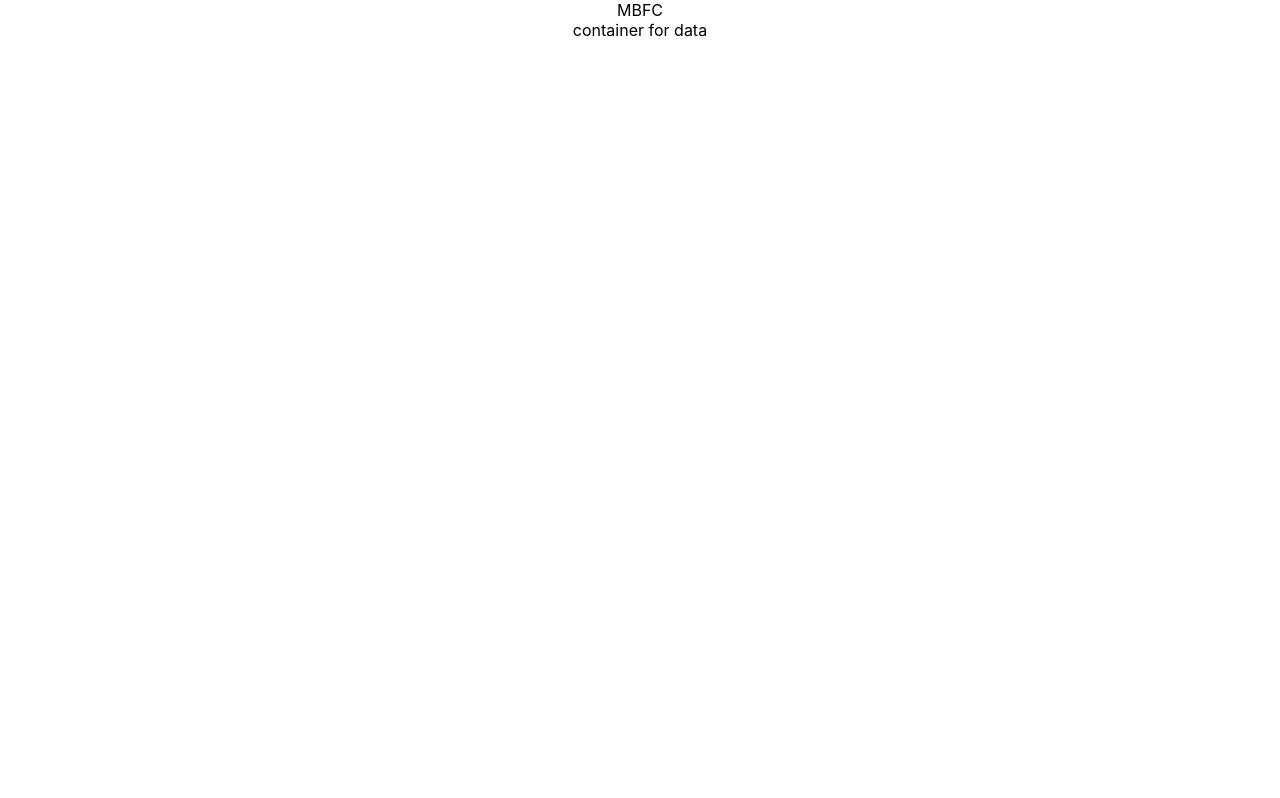
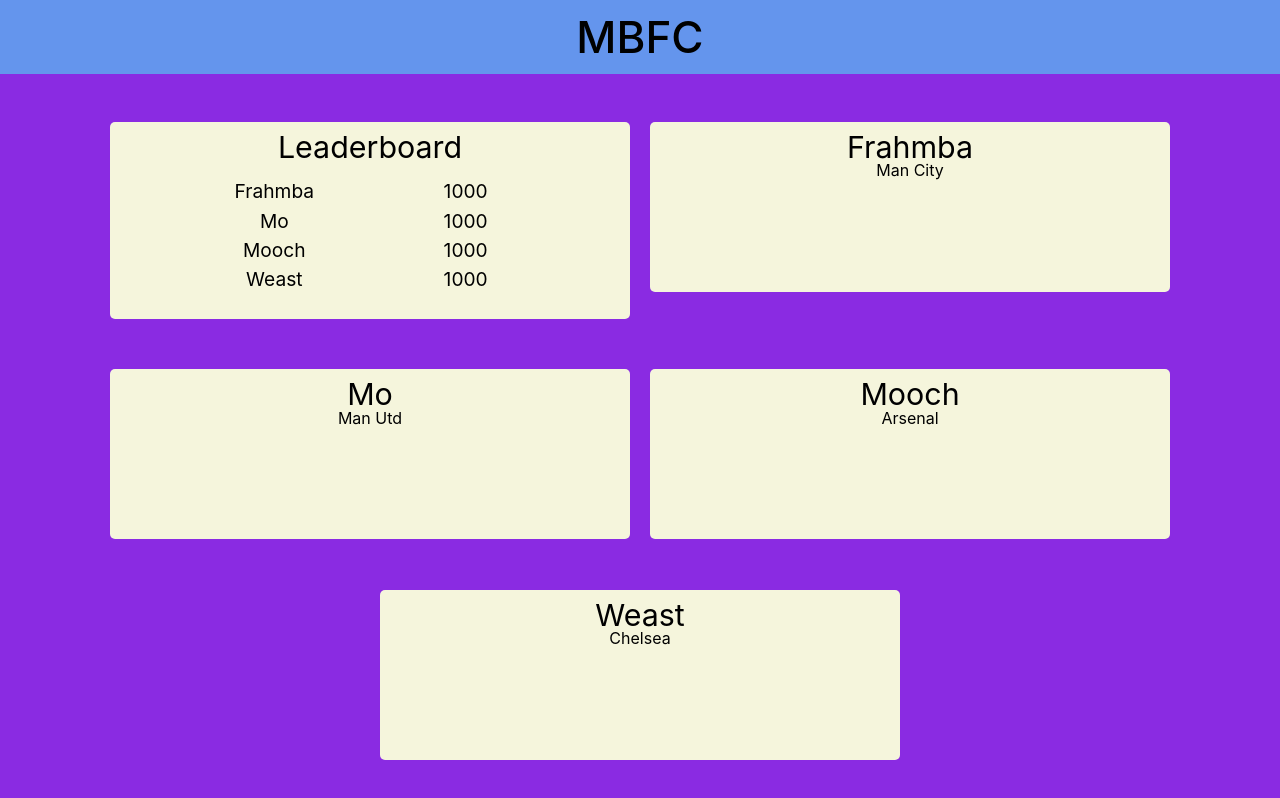
Before and after one commit to nickfrahm/mbfc2, a React (Create React App) app: page / in a window 1280 px wide. Built offline with nearby package versions, Linux system fonts and the light colour scheme.

Commit message:
skeleton of the interface

```diff
--- a/src/App.css
+++ b/src/App.css
@@ -1,3 +1,59 @@
 .App {
   text-align: center;
 }
+
+.Navbar {
+  width: 100vw;
+  background-color: cornflowerblue;
+  font-size: 2.75rem;
+  margin: 0;
+  padding: 15px 0px;
+  position: fixed;
+  top: 0;
+  z-index: 1000;
+  font-weight: 500;
+}
+
+.container {
+  width: 100%;
+  padding-top: 7rem;
+  background-color: blueviolet;
+  min-height: calc(100vh - 7rem);
+  /*Flexbox related below*/
+  display: flex;
+  justify-content: center;
+  align-items: flex-start;
+  flex-wrap: wrap;
+}
+
+.body-block {
+  background-color: beige;
+  font-size: 1rem;
+  max-width: 500px;
+  width: 85%;
+  min-height: 150px;
+  padding: 10px;
+  margin: 10px;
+  border-radius: 5px;
+}
+
+.players {
+  margin: 15px;
+}
+
+.LeaderboardPlayer {
+  display: flex;
+  justify-content: space-evenly;
+  align-items: stretch;
+}
+
+.LeaderboardPlayer>div {
+  width: 20%;
+  margin: 5px;
+  font-size: 1.2rem;
+}
+
+.body-header {
+  font-weight: 400;
+  font-size: 1.9rem;
+}
--- a/src/App.js
+++ b/src/App.js
@@ -1,12 +1,36 @@
 import './App.css';
 import Body from './components/Body';
 import Nav from './components/Nav';
+import { useState } from 'react';
 
 function App() {
+  const [players, setPlayers] = useState([
+    {
+      id: 1,
+      name: 'Frahmba',
+      teams: [{ name: 'Man City' }],
+    },
+    {
+      id: 2,
+      name: 'Mo',
+      teams: [{ name: 'Man Utd' }],
+    },
+    {
+      id: 3,
+      name: 'Mooch',
+      teams: [{ name: 'Arsenal' }],
+    },
+    {
+      id: 4,
+      name: 'Weast',
+      teams: [{ name: 'Chelsea' }],
+    },
+  ]);
+
   return (
     <div className='App'>
       <Nav />
-      <Body />
+      <Body players={players} />
     </div>
   );
 }
--- a/src/components/Body.js
+++ b/src/components/Body.js
@@ -1,7 +1,16 @@
 import React from 'react';
+import Leaderboard from './Leaderboard';
+import PlayerBlock from './PlayerBlock';
 
-const Body = () => {
-  return <div className='container'>container for data</div>;
+const Body = ({ players }) => {
+  return (
+    <div className='container'>
+      <Leaderboard players={players} />
+      {players.map((player) => (
+        <PlayerBlock player={player} />
+      ))}
+    </div>
+  );
 };
 
 export default Body;
--- /dev/null
+++ b/src/components/Leaderboard.js
@@ -0,0 +1,17 @@
+import React from 'react';
+import LeaderboardPlayer from './LeaderboardPlayer';
+
+const Leaderboard = ({ players }) => {
+  return (
+    <div className='Leaderboard body-block'>
+      <h2 className='body-header'>Leaderboard</h2>
+      <div className='players'>
+        {players.map((player) => {
+          return <LeaderboardPlayer key={player.id} player={player} />;
+        })}
+      </div>
+    </div>
+  );
+};
+
+export default Leaderboard;
--- /dev/null
+++ b/src/components/LeaderboardPlayer.js
@@ -0,0 +1,12 @@
+import React from 'react';
+
+const LeaderboardPlayer = ({ player }) => {
+  return (
+    <div className='LeaderboardPlayer'>
+      <div className='lb-player'>{player.name}</div>
+      <div className='lb-points'>1000</div>
+    </div>
+  );
+};
+
+export default LeaderboardPlayer;
--- a/src/components/Nav.js
+++ b/src/components/Nav.js
@@ -1,7 +1,7 @@
 import React from 'react';
 
 const Nav = () => {
-  return <div className='navbar'>MBFC</div>;
+  return <h1 className='Navbar'>MBFC</h1>;
 };
 
 export default Nav;
--- /dev/null
+++ b/src/components/PlayerBlock.js
@@ -0,0 +1,16 @@
+import React from 'react';
+
+const PlayerBlock = ({ player }) => {
+  return (
+    <div className='PlayerBlock body-block'>
+      <h3 className='body-header'>{player.name}</h3>
+      <div className='player-teams'>
+        {player.teams.map((team) => {
+          return <div>{team.name}</div>;
+        })}
+      </div>
+    </div>
+  );
+};
+
+export default PlayerBlock;
--- a/src/index.css
+++ b/src/index.css
@@ -1,3 +1,139 @@
+/* http://meyerweb.com/eric/tools/css/reset/
+   v2.0 | 20110126
+   License: none (public domain)
+*/
+
+html,
+body,
+div,
+span,
+applet,
+object,
+iframe,
+h1,
+h2,
+h3,
+h4,
+h5,
+h6,
+p,
+blockquote,
+pre,
+a,
+abbr,
+acronym,
+address,
+big,
+cite,
+code,
+del,
+dfn,
+em,
+img,
+ins,
+kbd,
+q,
+s,
+samp,
+small,
+strike,
+strong,
+sub,
+sup,
+tt,
+var,
+b,
+u,
+i,
+center,
+dl,
+dt,
+dd,
+ol,
+ul,
+li,
+fieldset,
+form,
+label,
+legend,
+table,
+caption,
+tbody,
+tfoot,
+thead,
+tr,
+th,
+td,
+article,
+aside,
+canvas,
+details,
+embed,
+figure,
+figcaption,
+footer,
+header,
+hgroup,
+menu,
+nav,
+output,
+ruby,
+section,
+summary,
+time,
+mark,
+audio,
+video {
+  margin: 0;
+  padding: 0;
+  border: 0;
+  font-size: 100%;
+  font: inherit;
+  vertical-align: baseline;
+}
+
+/* HTML5 display-role reset for older browsers */
+article,
+aside,
+details,
+figcaption,
+figure,
+footer,
+header,
+hgroup,
+menu,
+nav,
+section {
+  display: block;
+}
+
+body {
+  line-height: 1;
+}
+
+ol,
+ul {
+  list-style: none;
+}
+
+blockquote,
+q {
+  quotes: none;
+}
+
+blockquote:before,
+blockquote:after,
+q:before,
+q:after {
+  content: '';
+  content: none;
+}
+
+table {
+  border-collapse: collapse;
+  border-spacing: 0;
+}
+
 body {
   margin: 0;
   font-family: -apple-system, BlinkMacSystemFont, 'Segoe UI', 'Roboto', 'Oxygen',
@@ -5,4 +141,5 @@ body {
     sans-serif;
   -webkit-font-smoothing: antialiased;
   -moz-osx-font-smoothing: grayscale;
+  /*background-color: blueviolet;*/
 }
```
